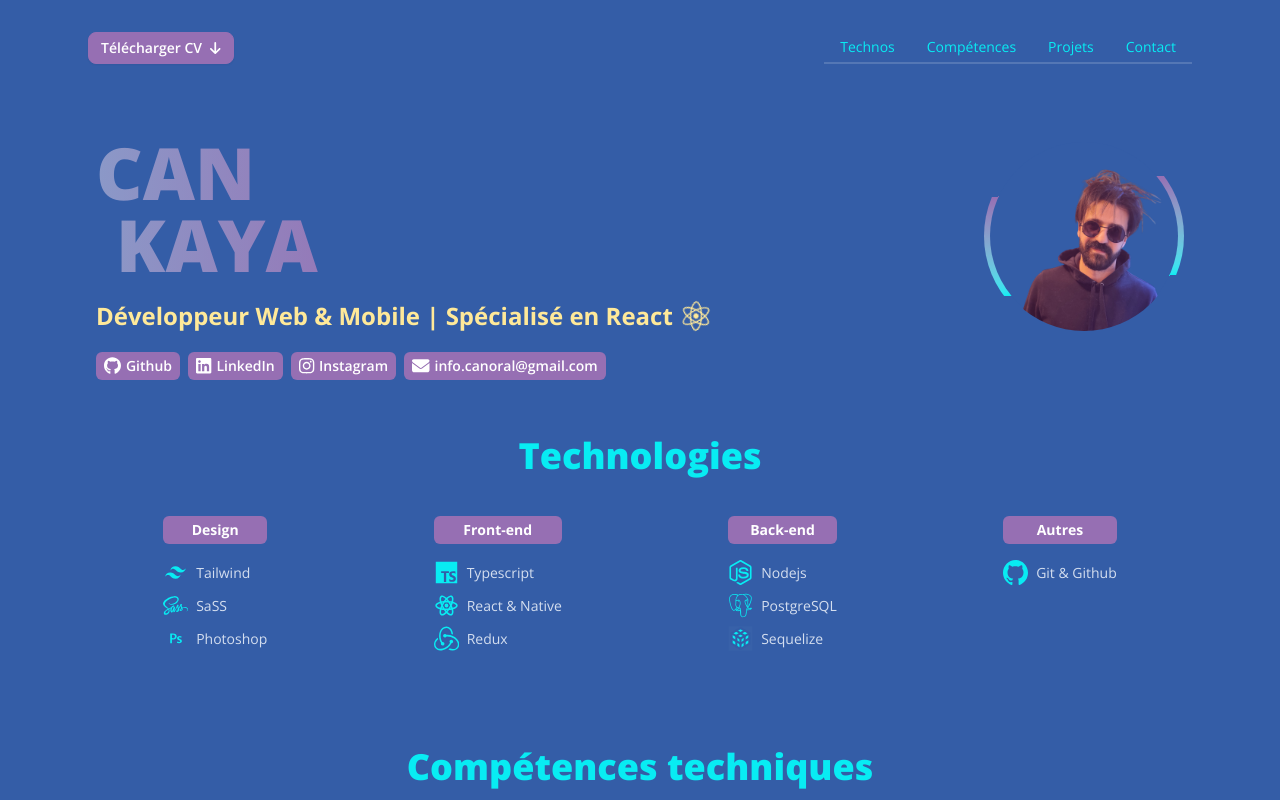
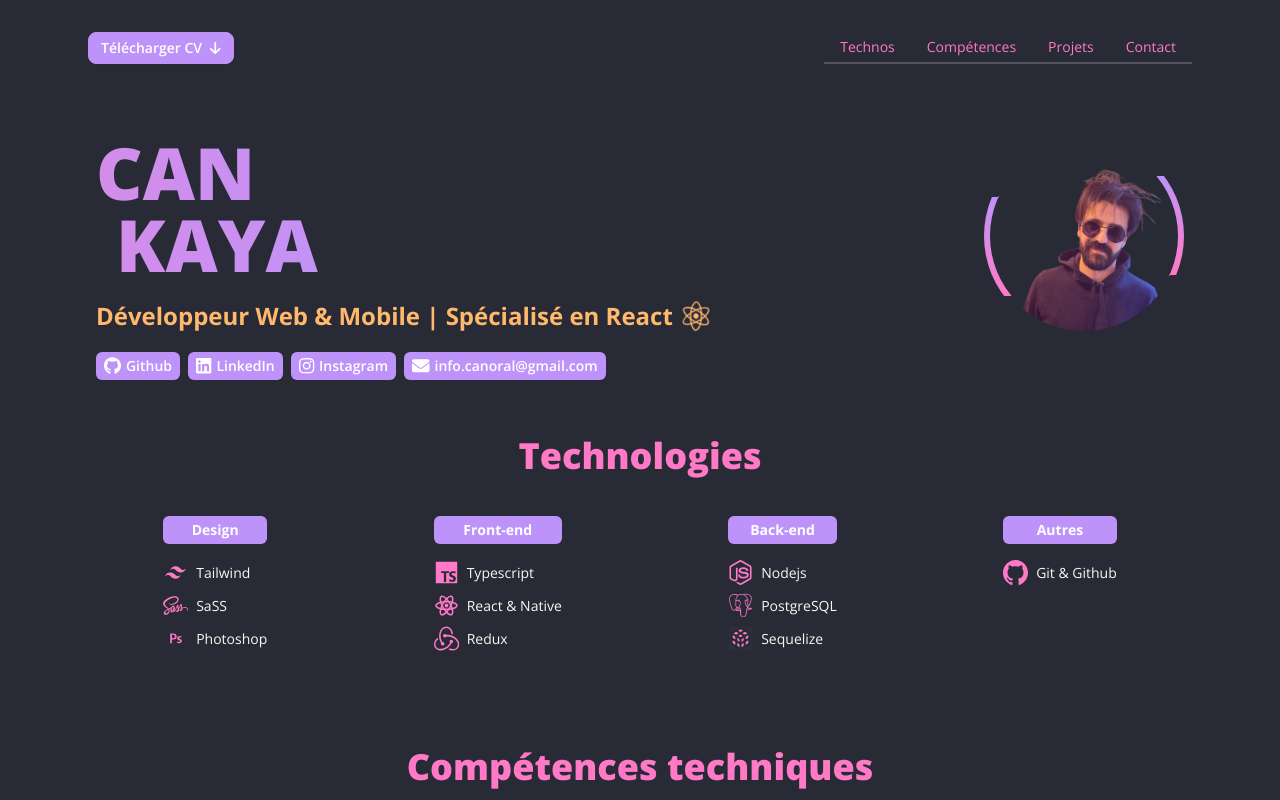
Before and after one commit to caankaya/Portfolio, a React (Vite) app: page / in a window 1280 px wide. Shown: the top 800 px of the page. Built offline with nearby package versions, Linux system fonts and the light colour scheme.

Commit message:
feat: :lipstick: Changement de thème

```diff
--- a/tailwind.config.js
+++ b/tailwind.config.js
@@ -13,7 +13,7 @@
   },
   plugins: [require("daisyui")],
   daisyui: {
-    themes: ["aqua"], // false: only light + dark | true: all themes | array: specific themes like this ["light", "dark", "cupcake"]
+    themes: ["dracula"], // false: only light + dark | true: all themes | array: specific themes like this ["light", "dark", "cupcake"]
     base: true, // applies background color and foreground color for root element by default
     styled: true, // include daisyUI colors and design decisions for all components
     utils: true, // adds responsive and modifier utility classes
```
